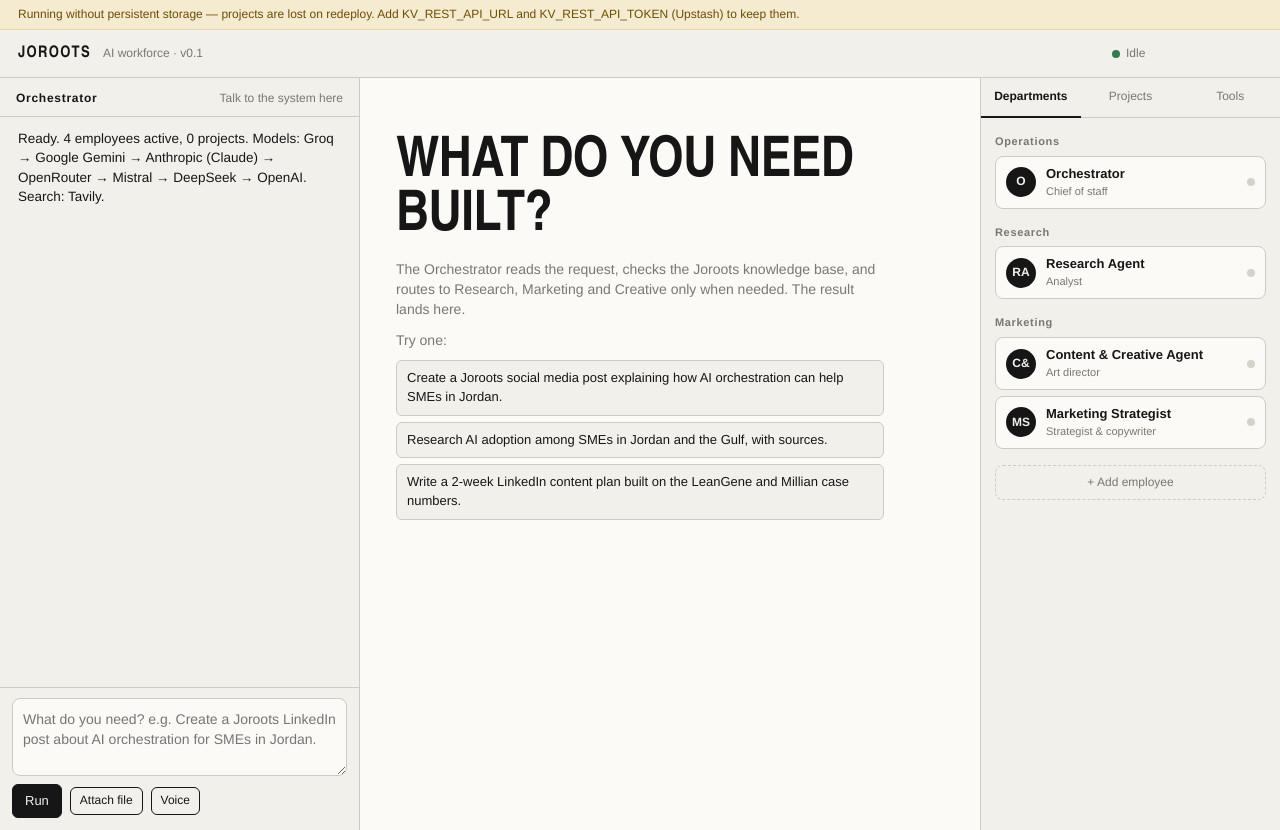
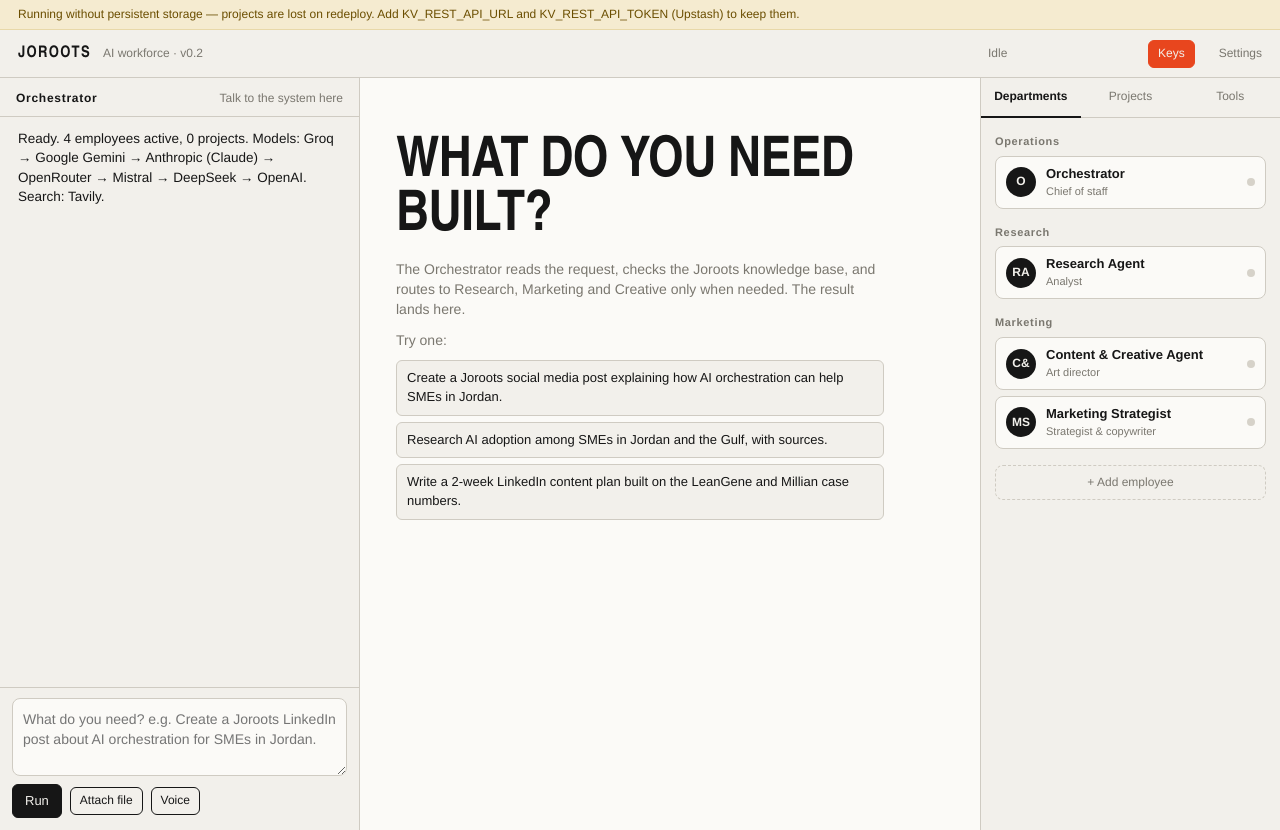
Before and after one commit to AtallaAbuTaha/joroots, a Next.js app: page / in a window 1280 px wide. Built offline with nearby package versions, Linux system fonts and the light colour scheme; no server answers.

Commit message:
Fix: Keys and Settings buttons were missing from the top bar

```diff
--- a/app/page.tsx
+++ b/app/page.tsx
@@ -4,8 +4,13 @@ export default function Page() {
   return (<>
     <div id="banner" className="banner" style={{display:'none'}}></div>
 <div id="top">
-  <div className="brand"><b className="disp">JOROOTS</b><span>AI workforce · v0.1</span></div>
-  <div id="prog"><div className="bar" id="bar"></div><div className="lbl" id="stat"><i></i>Idle</div></div>
+  <div className="brand"><b className="disp">JOROOTS</b><span>AI workforce · v0.2</span></div>
+  <div id="prog">
+    <div className="bar" id="bar"></div>
+    <div className="lbl" id="stat">Idle</div>
+    <button className="btn verm sm" id="keyslink">Keys</button>
+    <a className="set" href="/settings">Settings</a>
+  </div>
 </div>
 <div id="app">
   <div className="col" id="left">
```
